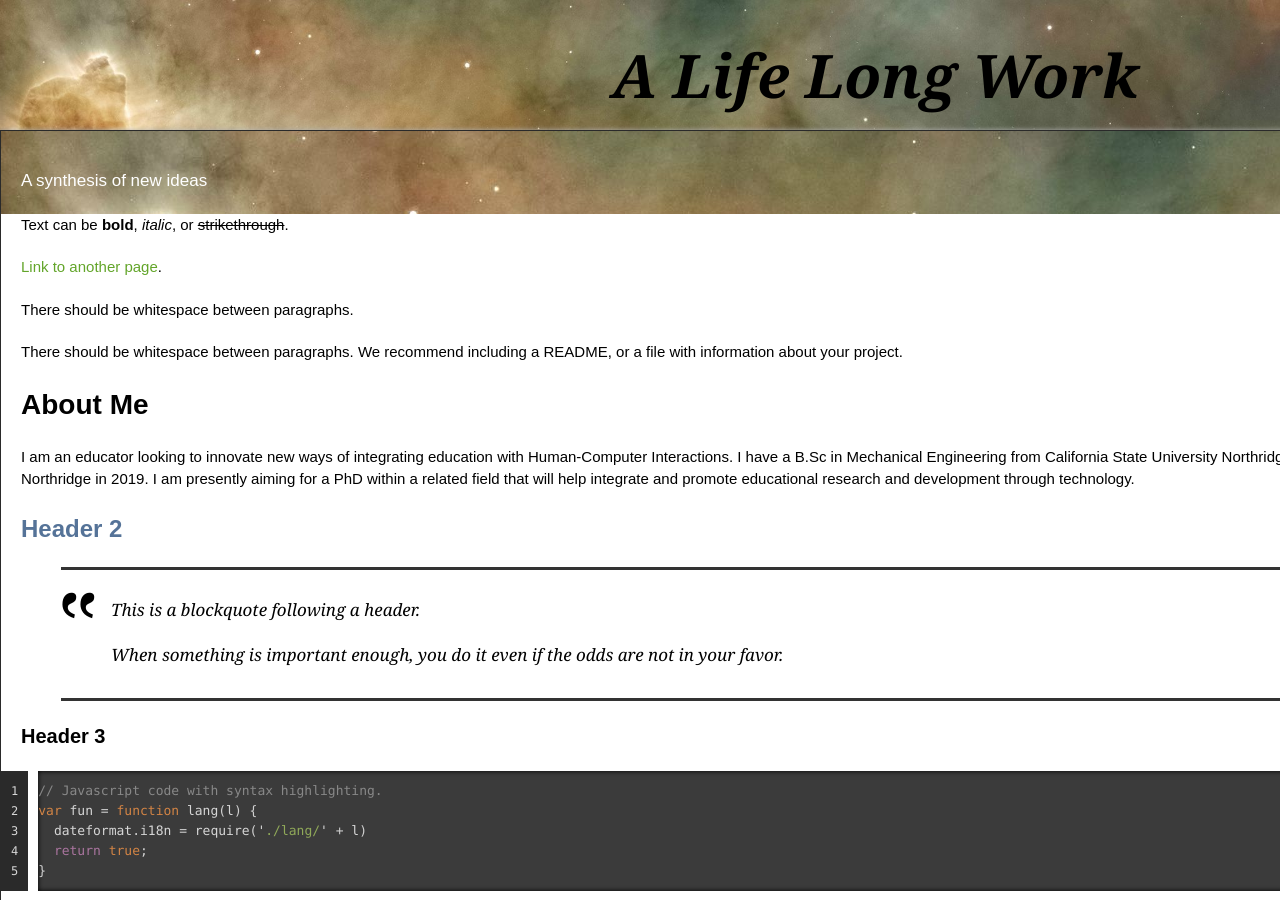
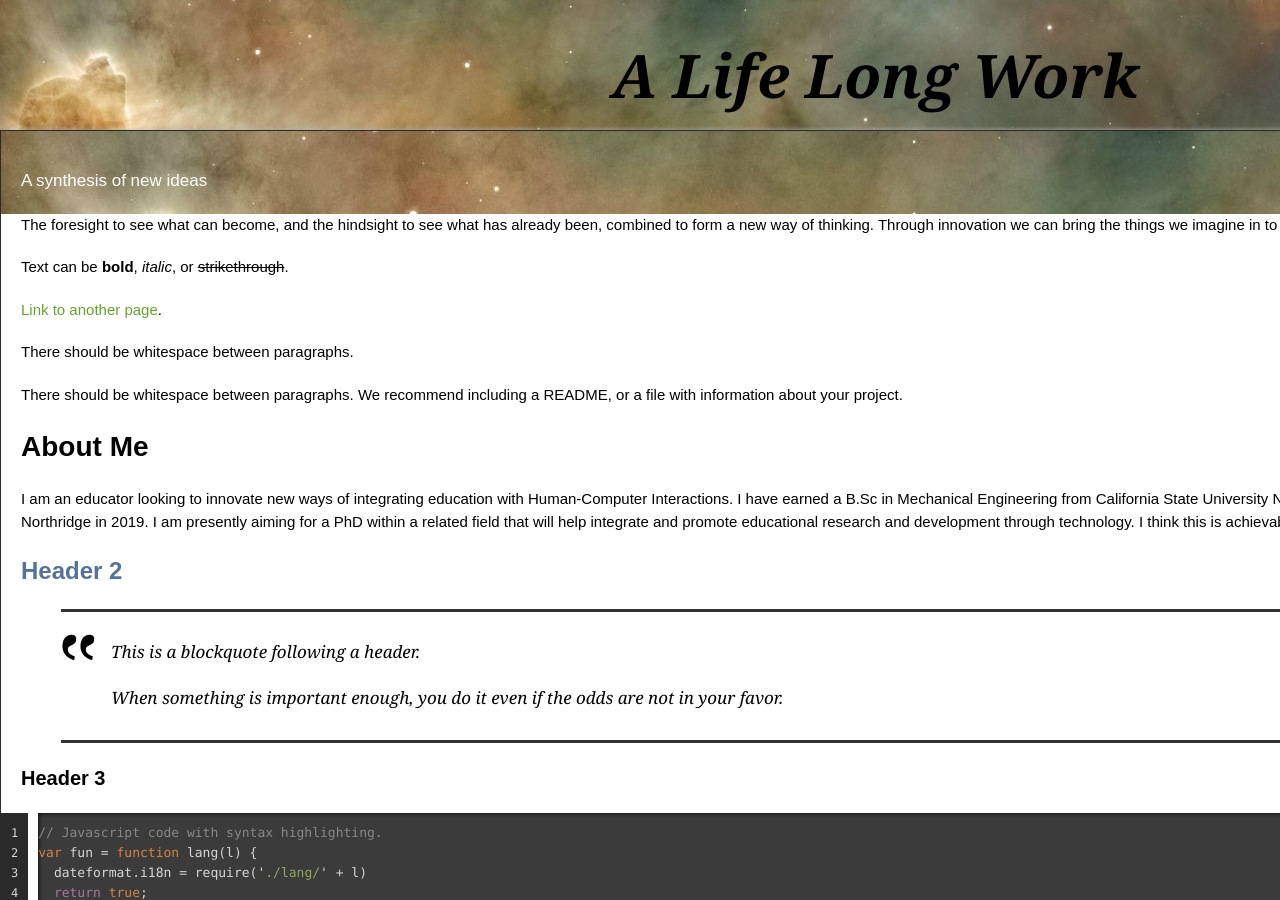
Before and after one commit to alifelongwork/alifelongwork.github.io, a Jekyll site: the page built from index.md, in a window 1280 px wide and 900 px high. Built offline with Jekyll 4.4.1, drawn with Linux system fonts in a browser that asks for light colours.

Commit message:
Update index.md

```diff
--- a/index.md
+++ b/index.md
@@ -5,6 +5,8 @@ head: Austin Long
 author: Austin Long
 description: A synthesis of new ideas
 ---
+
+The foresight to see what can become, and the hindsight to see what has already been, combined to form a new way of thinking. Through innovation we can bring the things we imagine in to reality.
 
 Text can be **bold**, _italic_, or ~~strikethrough~~.
 
@@ -16,7 +18,7 @@ There should be whitespace between paragraphs. We recommend including a README,
 
 # About Me
 
-I am an educator looking to innovate new ways of integrating education with Human-Computer Interactions. I have a B.Sc in Mechanical Engineering from California State University Northridge in 2015. I have also earned a M.Sc in Physics from CSU Northridge in 2019. I am presently aiming for a PhD within a related field that will help integrate and promote educational research and development through technology.
+I am an educator looking to innovate new ways of integrating education with Human-Computer Interactions. I have earned a B.Sc in Mechanical Engineering from California State University Northridge in 2015. I have also earned a M.Sc in Physics from CSU Northridge in 2019. I am presently aiming for a PhD within a related field that will help integrate and promote educational research and development through technology. I think this is achievable through the integration of visualization
 
 ## Header 2
 
```
